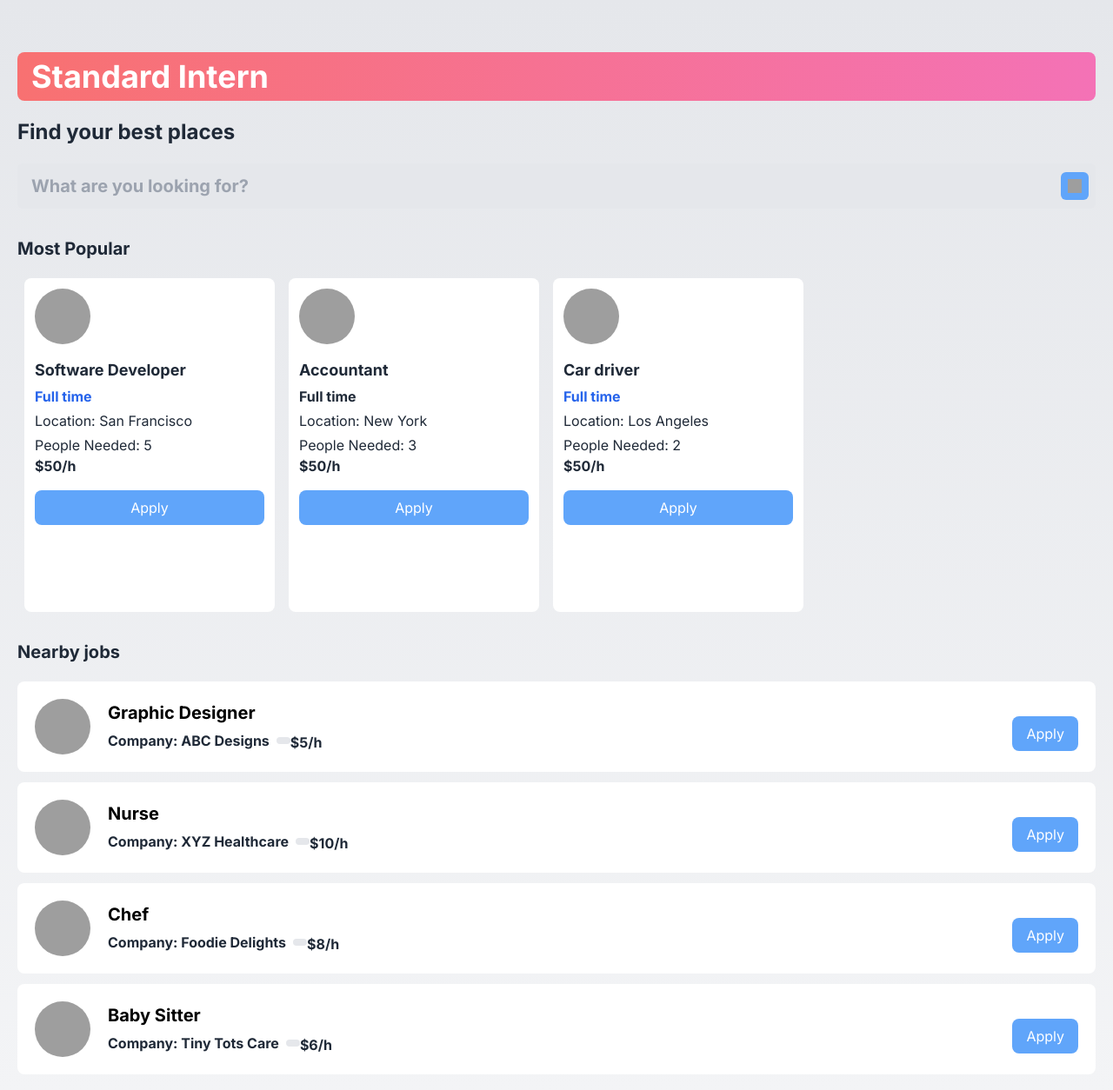
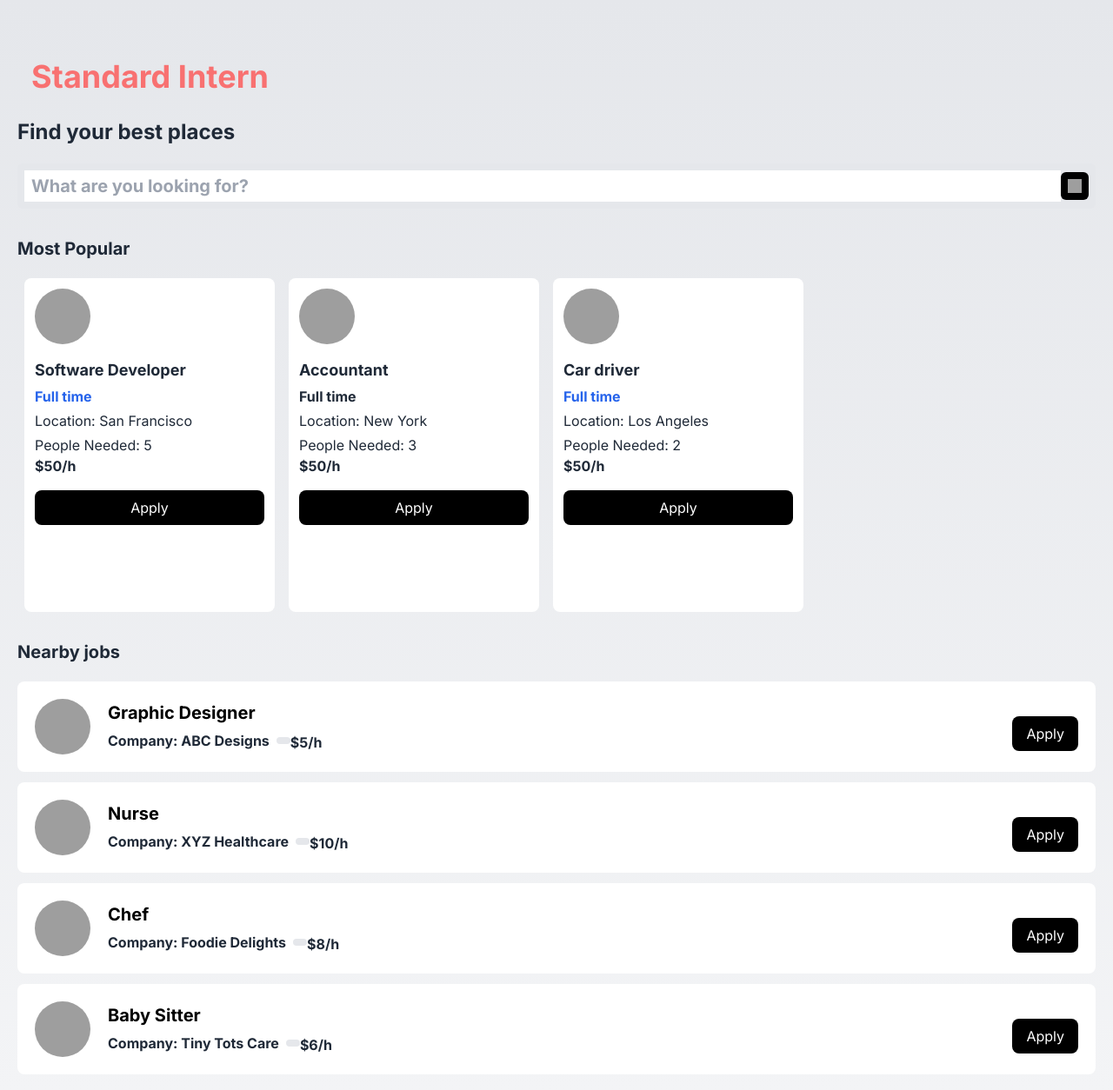
Before and after one commit to timons-AI/standard-intern, a Next.js app in the folder standard-intern/: page / in a window 1280 px wide. Shown: the whole page at 87% size. Built offline with nearby package versions, Linux system fonts and the light colour scheme; grey boxes are pictures that could not be loaded.

Commit message:
Update page.tsx

```diff
--- a/standard-intern/src/app/page.tsx
+++ b/standard-intern/src/app/page.tsx
@@ -8,7 +8,7 @@ const Home = () => {
         <link rel="icon" href="/favicon.ico" />
       </Head>
 
-      <h1 className="text-red-400 font-bold text-4xl mt-10 bg-gradient-to-r from-red-400 to-pink-400 text-white py-2 px-4 rounded-lg">
+      <h1 className="text-red-400 font-bold text-4xl mt-10  text-black py-2 px-4 rounded-lg">
         Standard Intern
       </h1>
 
@@ -16,11 +16,11 @@ const Home = () => {
 
       <div className="bg-gray-200 rounded-md p-2 flex items-center mt-5">
         <input
-          className="font-bold text-xl flex-1 py-1 px-2 border-none outline-none bg-gray-200 text-black"
+          className="font-bold text-xl flex-1 py-1 px-2 border-none outline-none bg-white text-black"
           type="text"
           placeholder="What are you looking for?"
         />
-        <button className="bg-blue-400 w-8 h-8 rounded-md flex items-center justify-center">
+        <button className="bg-black w-8 h-8 rounded-md flex items-center justify-center">
           <img
             src="/images/search.png"
             alt="Search"
@@ -44,7 +44,7 @@ const Home = () => {
             <div className="text-gray-800 mt-1">Location: San Francisco</div>
             <div className="text-gray-800 mt-1">People Needed: 5</div>
             <div className="text-gray-800 font-bold mt-auto">$50/h</div>
-            <button className="bg-blue-400 text-white mt-4 py-2 px-4 rounded-lg">
+            <button className="bg-black text-white mt-4 py-2 px-4 rounded-lg">
               Apply
             </button>
           </div>
@@ -62,7 +62,7 @@ const Home = () => {
             <div className="text-gray-800 mt-1">Location: New York</div>
             <div className="text-gray-800 mt-1">People Needed: 3</div>
             <div className="text-gray-800 font-bold mt-auto">$50/h</div>
-            <button className="bg-blue-400 text-white mt-4 py-2 px-4 rounded-lg">
+            <button className="bg-black text-white mt-4 py-2 px-4 rounded-lg">
               Apply
             </button>
           </div>
@@ -80,7 +80,7 @@ const Home = () => {
             <div className="text-gray-800 mt-1">Location: Los Angeles</div>
             <div className="text-gray-800 mt-1">People Needed: 2</div>
             <div className="text-gray-800 font-bold mt-auto">$50/h</div>
-            <button className="bg-blue-400 text-white mt-4 py-2 px-4 rounded-lg">
+            <button className="bg-black text-white mt-4 py-2 px-4 rounded-lg">
               Apply
             </button>
           </div>
@@ -105,7 +105,7 @@ const Home = () => {
               <div className="text-gray-800 font-bold mt-1">$5/h</div>
             </div>
           </div>
-          <button className="bg-blue-400 text-white mt-4 py-2 px-4 rounded-lg ml-auto">
+          <button className="bg-black text-white mt-4 py-2 px-4 rounded-lg ml-auto">
             Apply
           </button>
         </div>
@@ -125,7 +125,7 @@ const Home = () => {
               <div className="text-gray-800 font-bold mt-1">$10/h</div>
             </div>
           </div>
-          <button className="bg-blue-400 text-white mt-4 py-2 px-4 rounded-lg ml-auto">
+          <button className="bg-black text-white mt-4 py-2 px-4 rounded-lg ml-auto">
             Apply
           </button>
         </div>
@@ -145,7 +145,7 @@ const Home = () => {
               <div className="text-gray-800 font-bold mt-1">$8/h</div>
             </div>
           </div>
-          <button className="bg-blue-400 text-white mt-4 py-2 px-4 rounded-lg ml-auto">
+          <button className="bg-black text-white mt-4 py-2 px-4 rounded-lg ml-auto">
             Apply
           </button>
         </div>
@@ -165,7 +165,7 @@ const Home = () => {
               <div className="text-gray-800 font-bold mt-1">$6/h</div>
             </div>
           </div>
-          <button className="bg-blue-400 text-white mt-4 py-2 px-4 rounded-lg ml-auto">
+          <button className="bg-black text-white mt-4 py-2 px-4 rounded-lg ml-auto">
             Apply
           </button>
         </div>
```
